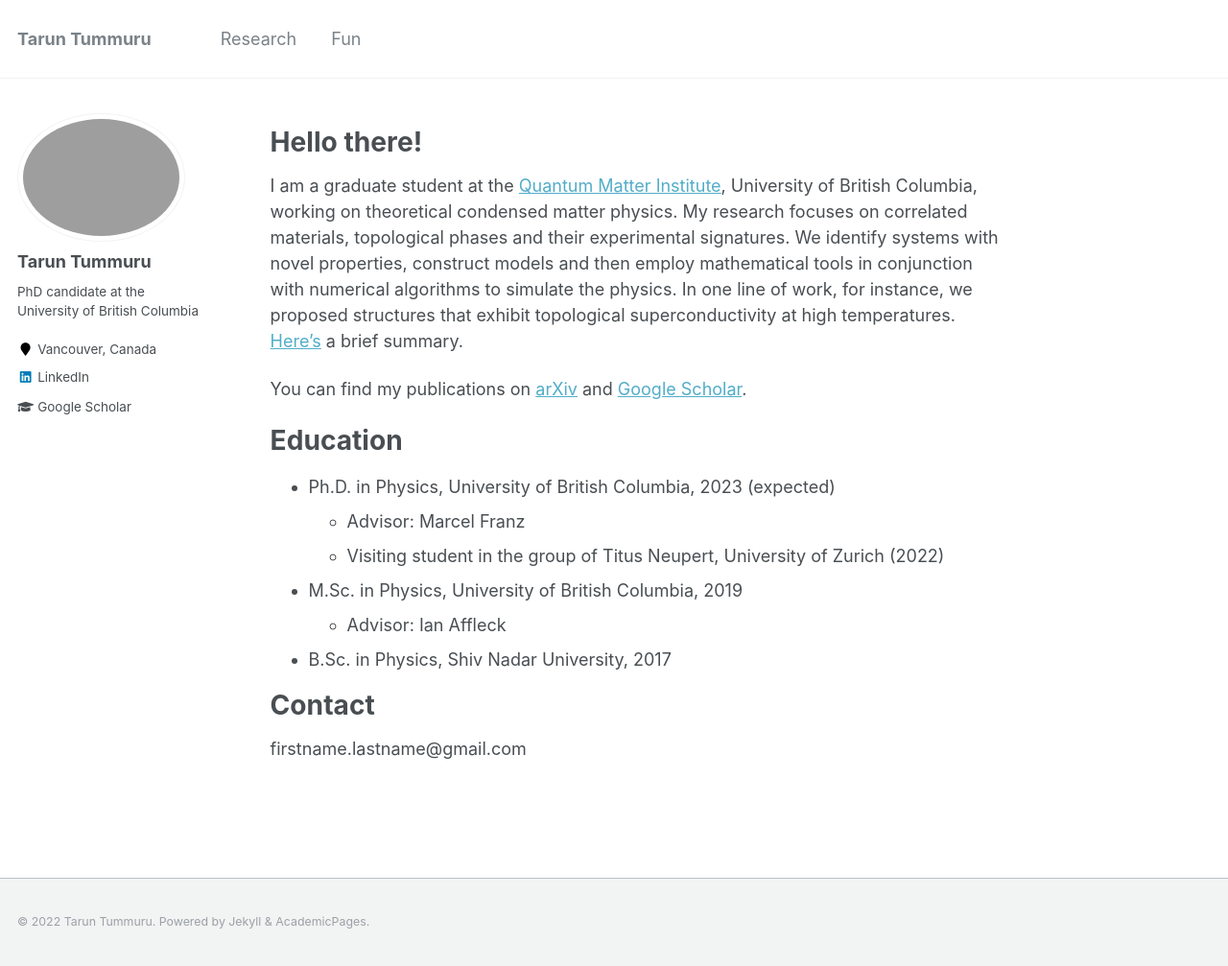
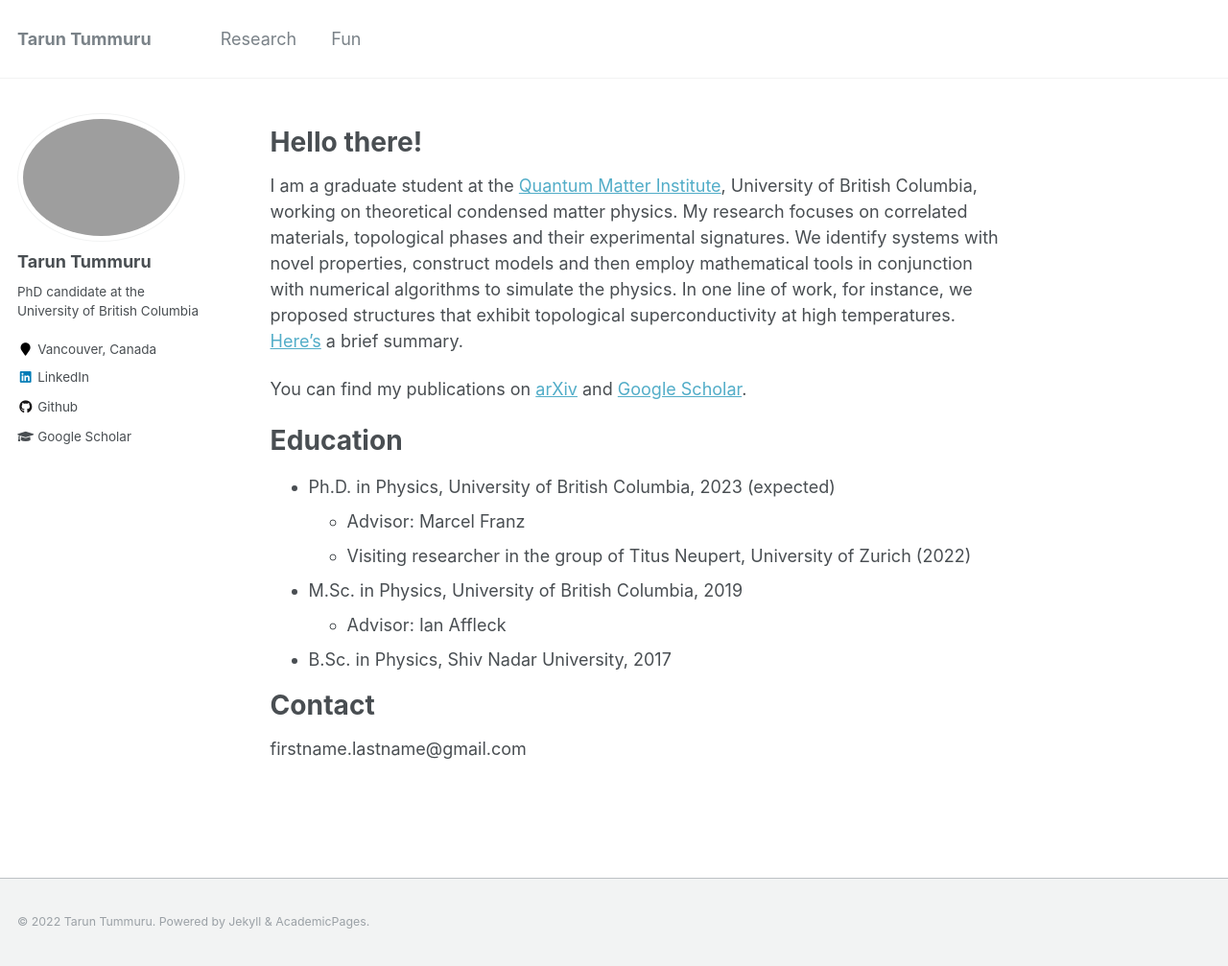
Before and after one commit to ttummuru/ttummuru.github.io, a Jekyll site: the page built from _pages/about.md, in a window 1280 px wide and 1007 px high. Shown: the whole window at 96% size. Built offline with Jekyll 4.4.1, drawn with Linux system fonts in a browser that asks for light colours.

Commit message:
minor fixes

```diff
--- a/_config.yml
+++ b/_config.yml
@@ -97,7 +97,7 @@ author:
   flickr           :
   facebook         :
   foursquare       :
-  github           : # "ttummuru"
+  github           : "ttummuru"
   google_plus      :
   keybase          :
   instagram        :
--- a/_pages/about.md
+++ b/_pages/about.md
@@ -20,7 +20,7 @@ Education
 ======
 * Ph.D. in Physics, University of British Columbia, 2023 (expected)
   * Advisor: Marcel Franz
-  * Visiting student in the group of Titus Neupert, University of Zurich (2022)
+  * Visiting researcher in the group of Titus Neupert, University of Zurich (2022)
 * M.Sc. in Physics, University of British Columbia, 2019
   * Advisor: Ian Affleck
 * B.Sc. in Physics, Shiv Nadar University, 2017
```
Also changed, not shown: 1 other file.
